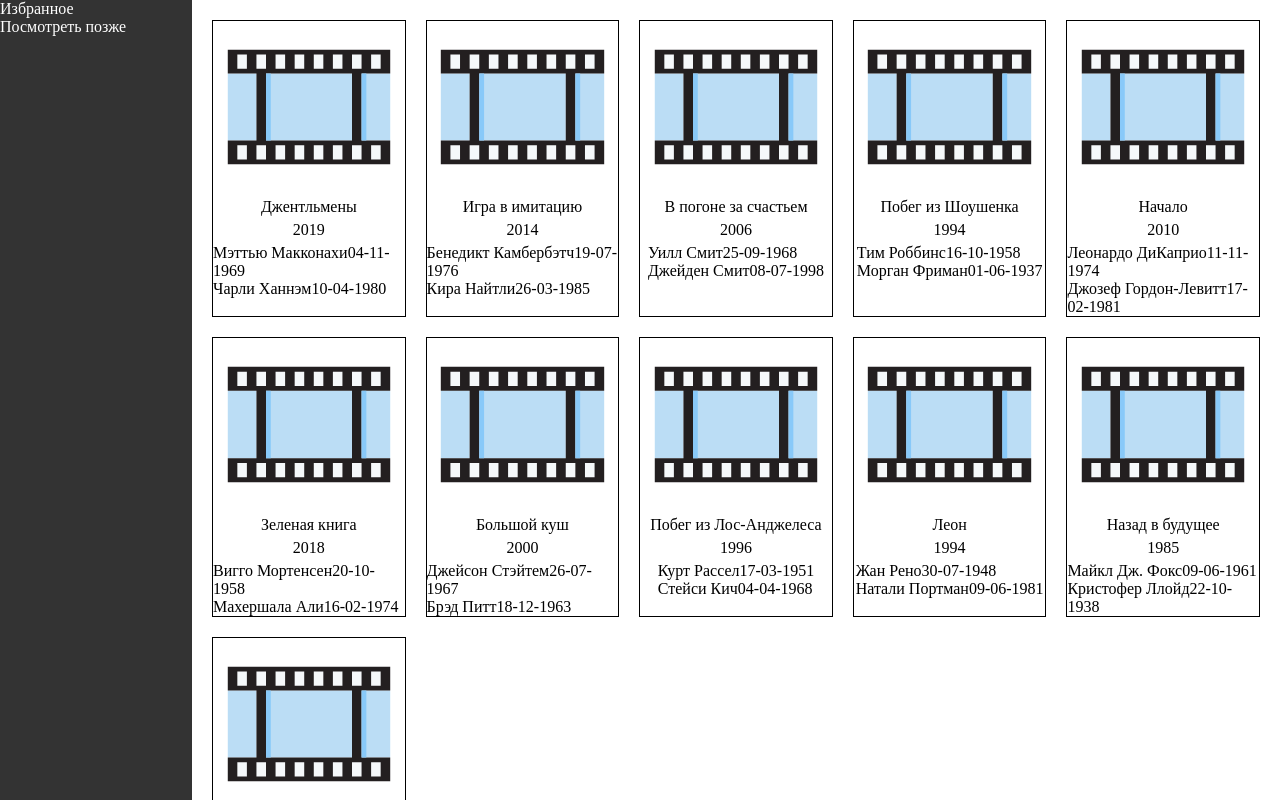
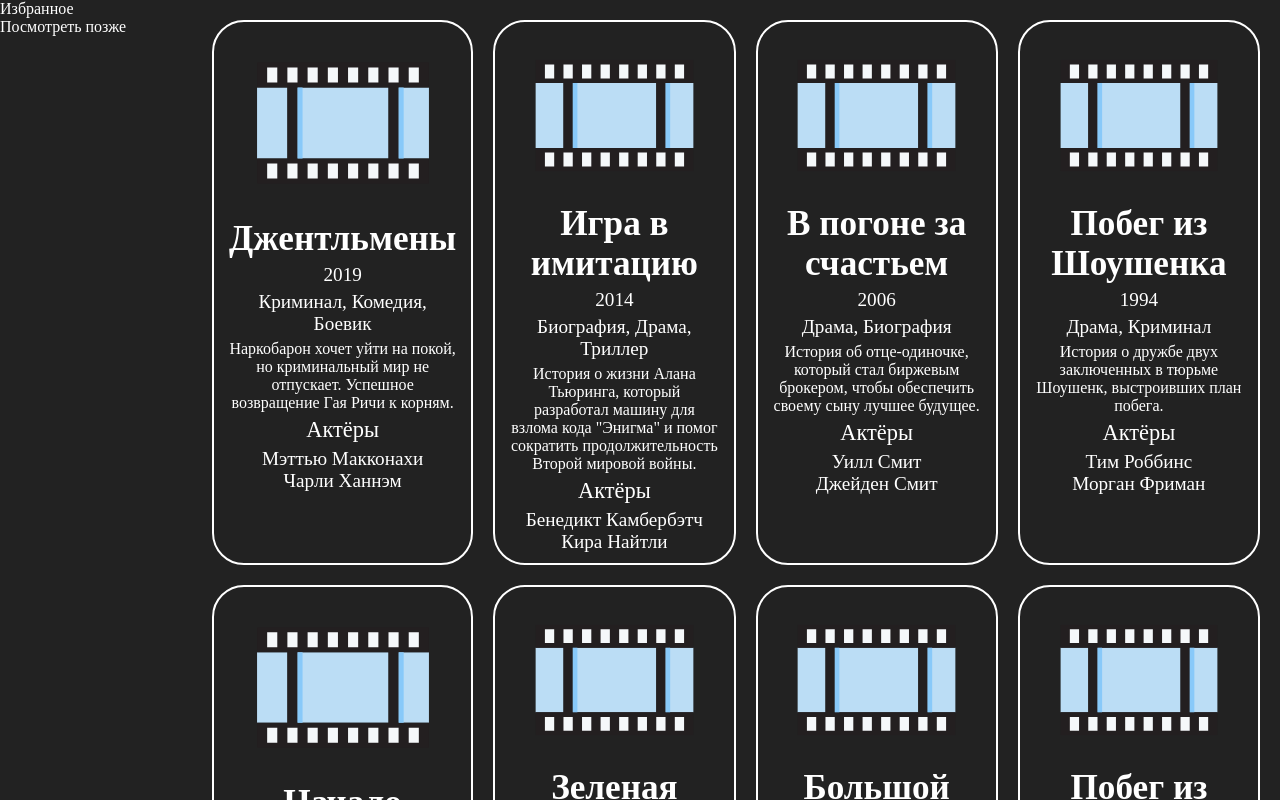
Before and after one commit to Arturio186/esoft-react-fourth, a React (Vite) app: page / in a window 1280 px wide. Shown: the top 800 px of the page. Built offline with nearby package versions, Linux system fonts and the light colour scheme.

Commit message:
FilmList design

```diff
--- a/src/components/FilmCard/FilmCard.scss
+++ b/src/components/FilmCard/FilmCard.scss
@@ -1,12 +1,42 @@
 .film {
+    padding: 10px 15px;
     display: flex;
     flex-direction: column;
     align-items: center;
     gap: 5px;
 
-    border: 1px solid black;
+    border: 2px solid #fff;
+    border-radius: 32px;
+
+    text-align: center;
 
     img {
-        width: 90%;
+        width: 80%;
+    }
+
+    .title {
+        font-size: 2.2rem;
+        font-weight: bold;
+    }
+
+    .year {
+        font-size: 1.2rem;
+    }
+
+    .actors__title {
+        font-size: 1.4rem;
+    }
+
+    .actors {
+        display: flex;
+        flex-direction: column;
+    }
+
+    .actor__name {
+        font-size: 1.2rem;
+    }
+
+    .genres {
+        font-size: 1.2rem;
     }
 }
--- a/src/components/FilmCard/FilmCard.tsx
+++ b/src/components/FilmCard/FilmCard.tsx
@@ -14,12 +14,12 @@ const FilmCard : FC<IFilmProps> = ({ film }) => {
             <img src={FilmSVG} alt='Film image' />
             <span className='title'>{film.title}</span>
             <span className='year'>{film.year}</span>
+            <span className="genres">{film.categories.join(', ')}</span>
+            <span className='description'>{film.description}</span>
+            <span className='actors__title'>Актёры</span>
             <div className='actors'>
                 {film.actors.map((actor) =>
-                    <div className='actor' key={actor.name}>
-                        <span className='name'>{actor.name}</span>
-                        <span className='birth'>{actor.birthday}</span>
-                    </div>
+                    <span key={actor.name} className='actor__name'>{actor.name}</span>
                 )}
             </div>
         </div>
--- a/src/components/FilmList/FilmList.scss
+++ b/src/components/FilmList/FilmList.scss
@@ -1,5 +1,5 @@
 .films {
     display: grid;
-    grid-template-columns: 1fr 1fr 1fr 1fr 1fr;
+    grid-template-columns: 1fr 1fr 1fr 1fr;
     gap: 20px;
 }
--- a/src/index.css
+++ b/src/index.css
@@ -3,3 +3,8 @@
     padding: 0;
     box-sizing: border-box;
 }
+
+body {
+    background-color: #222;
+    color: #fff;
+}
--- a/src/layouts/MainLayout/MainLayout.scss
+++ b/src/layouts/MainLayout/MainLayout.scss
@@ -8,9 +8,6 @@
 
 aside {
     width: 15%;
-
-    background-color: #333;
-    color: #fff;
 }
 
 .content {
--- a/src/store/filmsSlice.ts
+++ b/src/store/filmsSlice.ts
@@ -5,7 +5,7 @@ import IFilm from "#interfaces/IFilm";
 
 const initialState: IFilm[] = films
 
-const counterSlice = createSlice({
+const filmsSlice = createSlice({
     name: 'films',
     initialState,
     reducers: {
@@ -15,6 +15,6 @@ const counterSlice = createSlice({
 
 export const {
 
-} = counterSlice.actions
+} = filmsSlice.actions
 
-export default counterSlice.reducer
+export default filmsSlice.reducer
```
